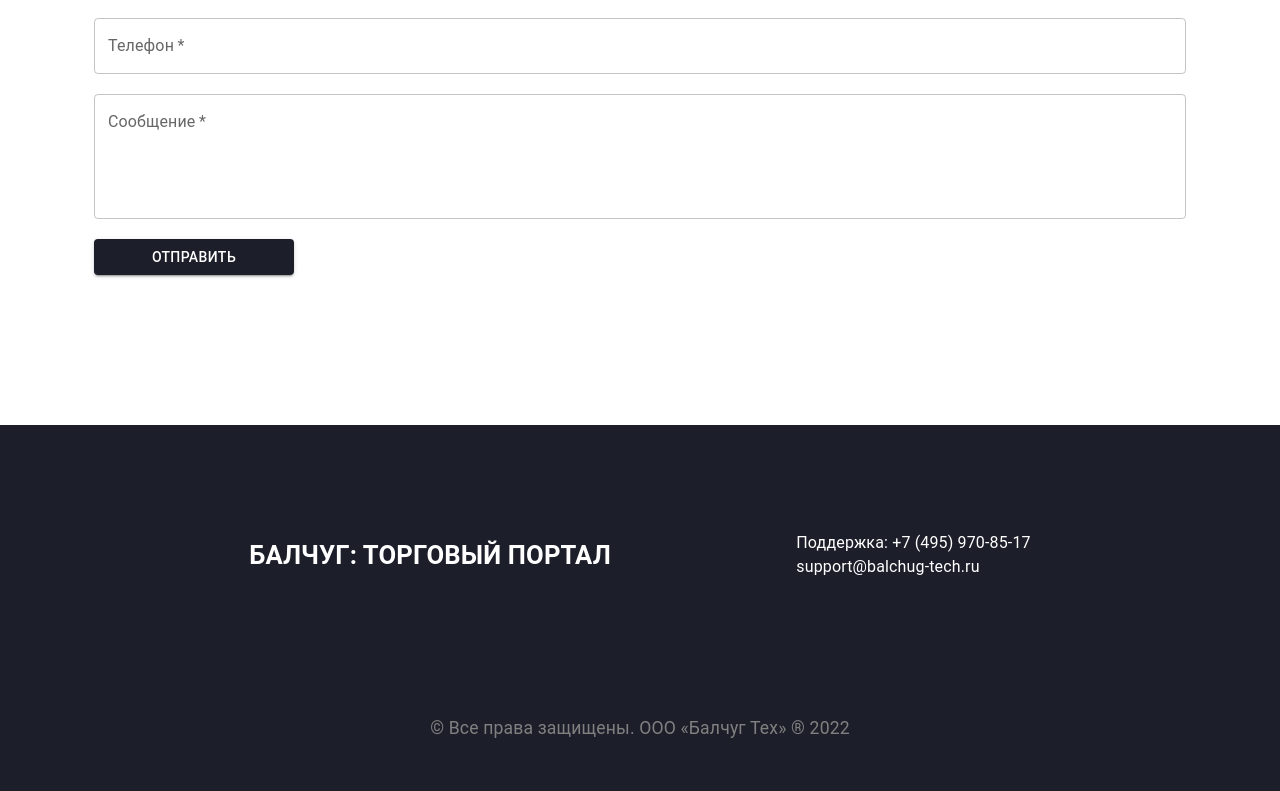
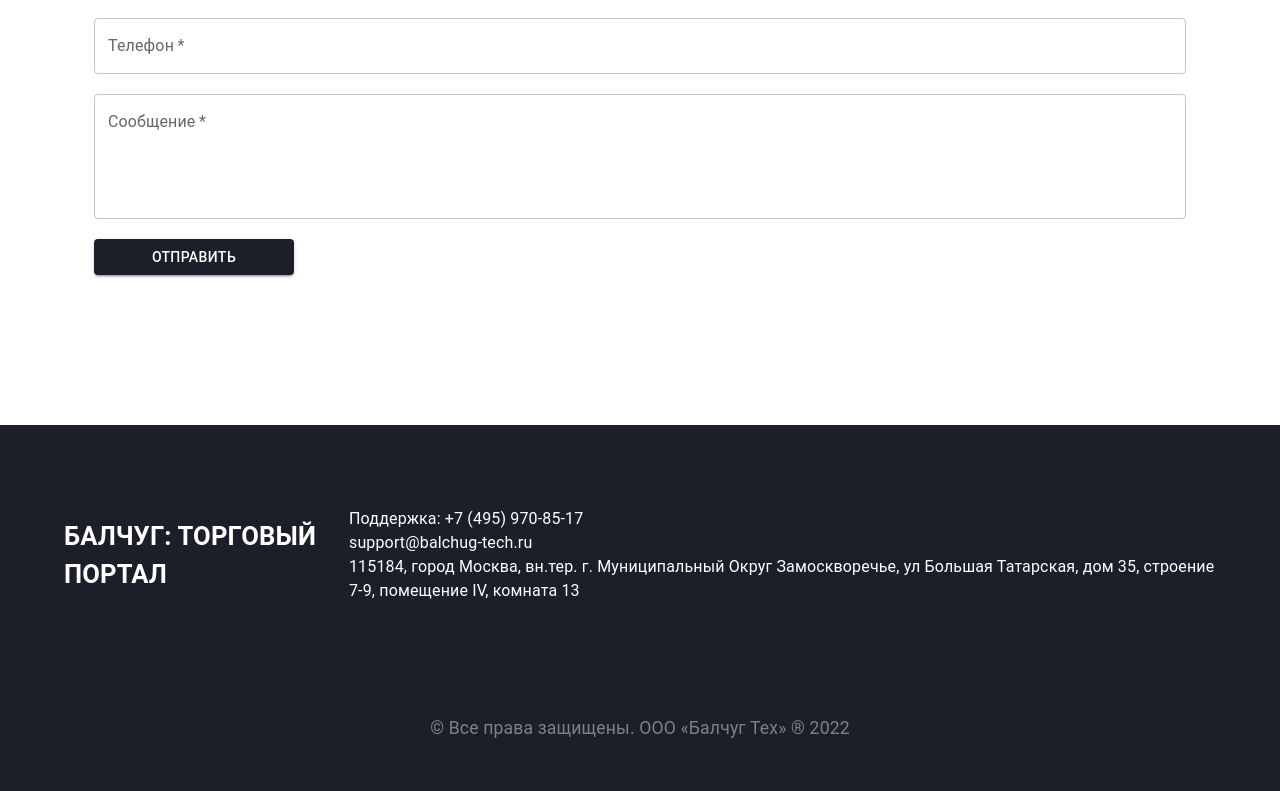
Before and after one commit to Balchug/landing, a Gatsby site: page / in a window 1280 px wide. Shown: the part 4059-4850 px from the top of the page. Built offline with nearby package versions, Linux system fonts and the light colour scheme; Gatsby itself is replaced by a stand-in of ours.

Commit message:
AddAdress

```diff
--- a/src/widgets/footer/ui/contacts.tsx
+++ b/src/widgets/footer/ui/contacts.tsx
@@ -4,6 +4,7 @@
   <div>
     <div>Поддержка: +7 (495) 970-85-17</div>
     <div>support@balchug-tech.ru</div>
+    <div>115184, город Москва, вн.тер. г. Муниципальный Округ Замоскворечье, ул Большая Татарская, дом 35, строение 7-9, помещение IV, комната 13</div>
   </div>
 )
 
```
